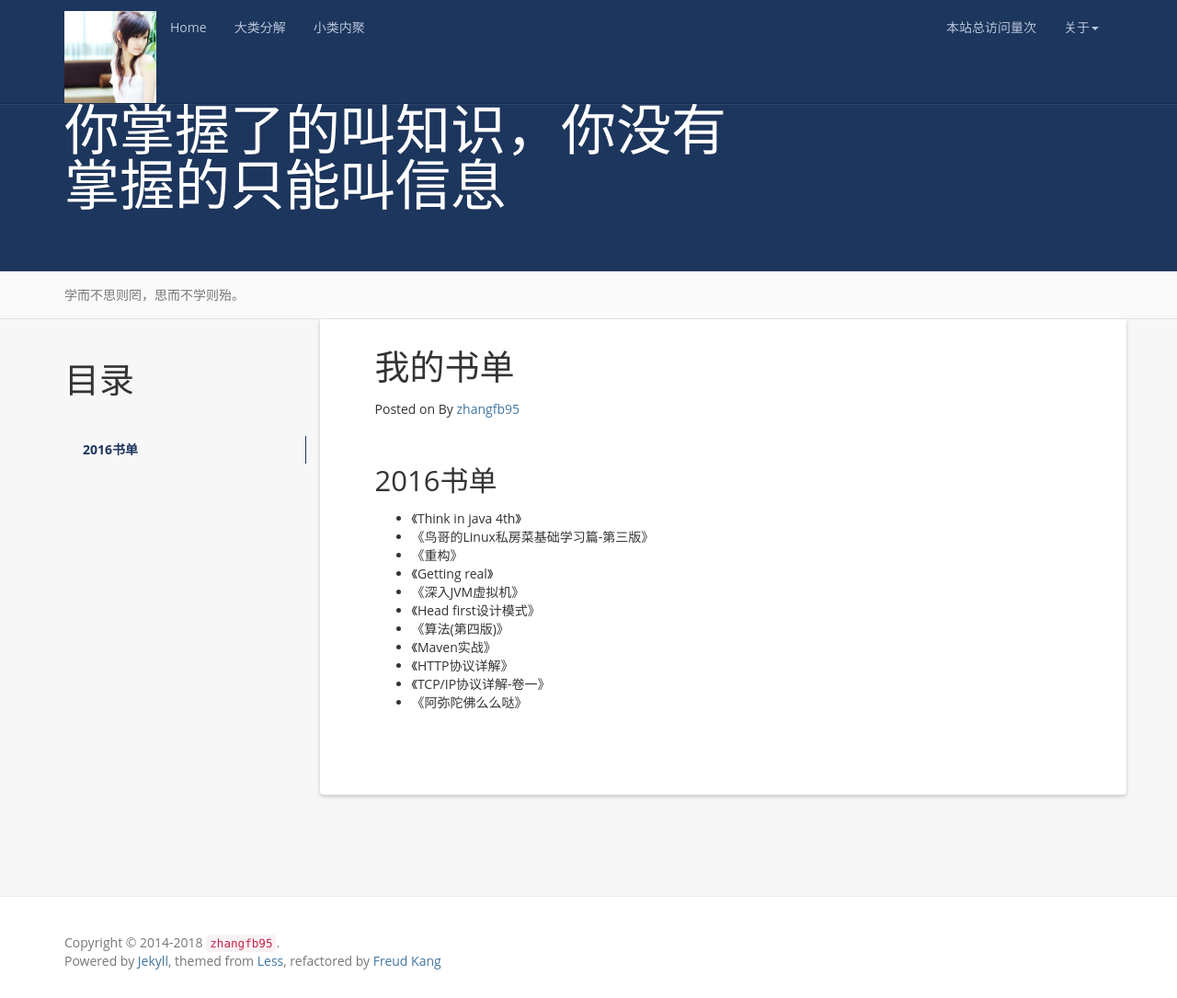
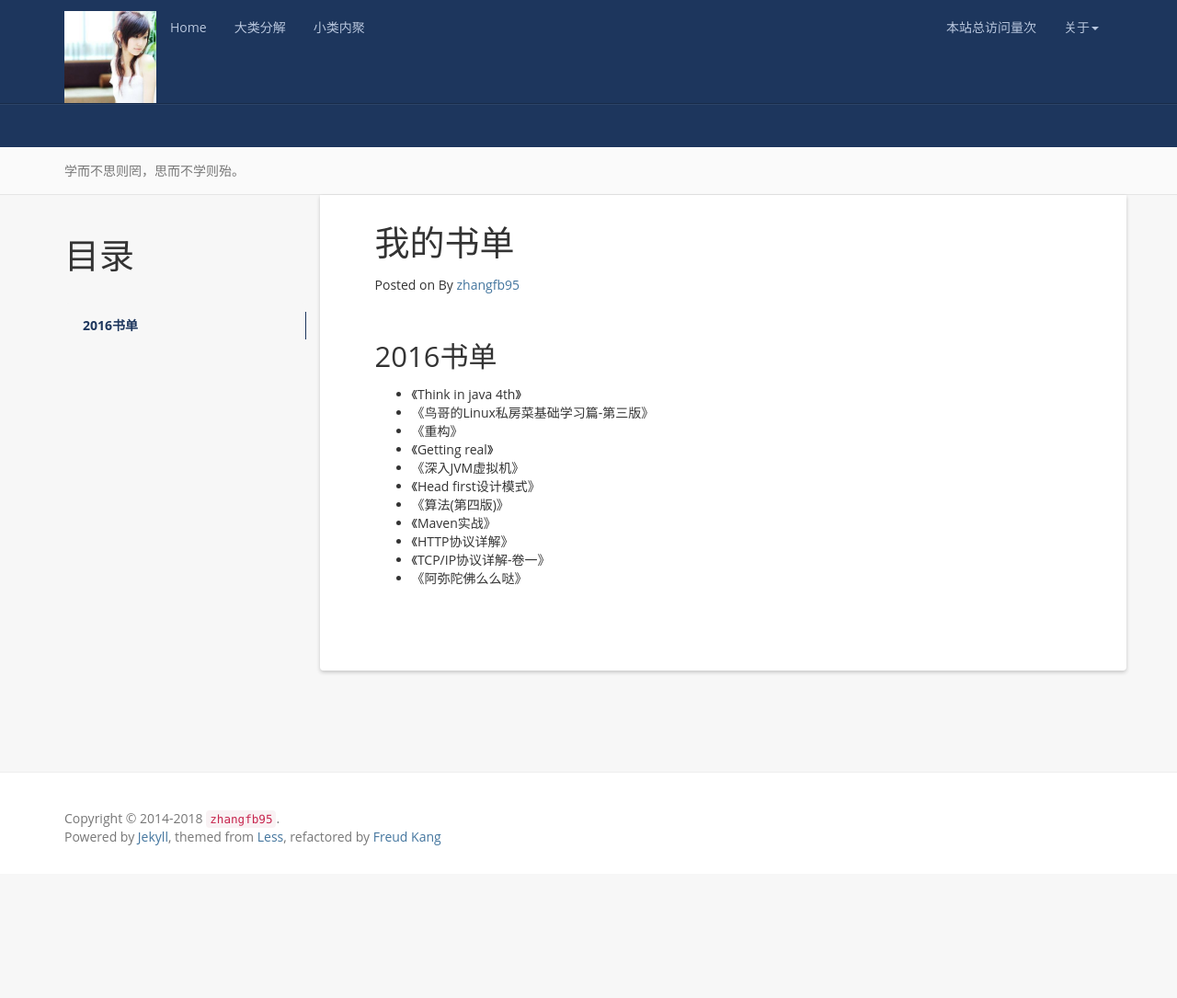
Before and after one commit to zhangfb95/zhangfb95.github.io.bak, a Jekyll site: the page built from books.md, in a window 1280 px wide and 1085 px high. Shown: the whole window at 92% size. Built offline with Jekyll 4.4.1, drawn with Linux system fonts in a browser that asks for light colours; nearby versions of some CDN libraries; a script that is not in the unit is left out; comment, search, counter and statistics services are not loaded.

```diff
--- a/_config.yml
+++ b/_config.yml
@@ -8,7 +8,7 @@
 baseurl: "/"
 description: Juconcurrent, Nice to meet you!
 meta_description: 付兵;个人博客;学而不思则罔;思而不学则殆;生命不止;折腾不休
-motto: 你掌握了的叫知识，你没有掌握的只能叫信息
+motto:
 banner: 学而不思则罔，思而不学则殆。
 
 #permalink: /:categories/:year/:month/:day/:title/
```
